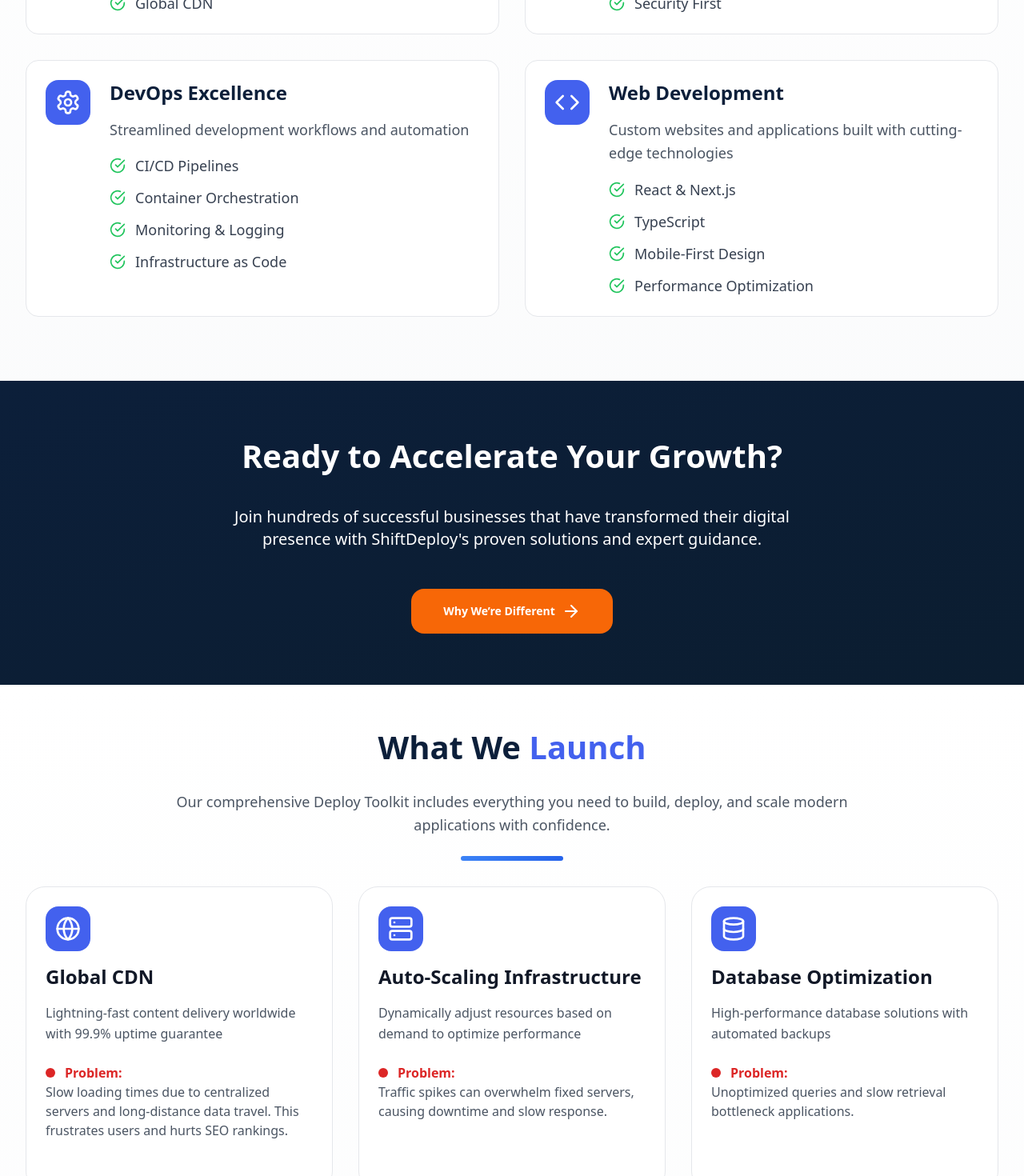
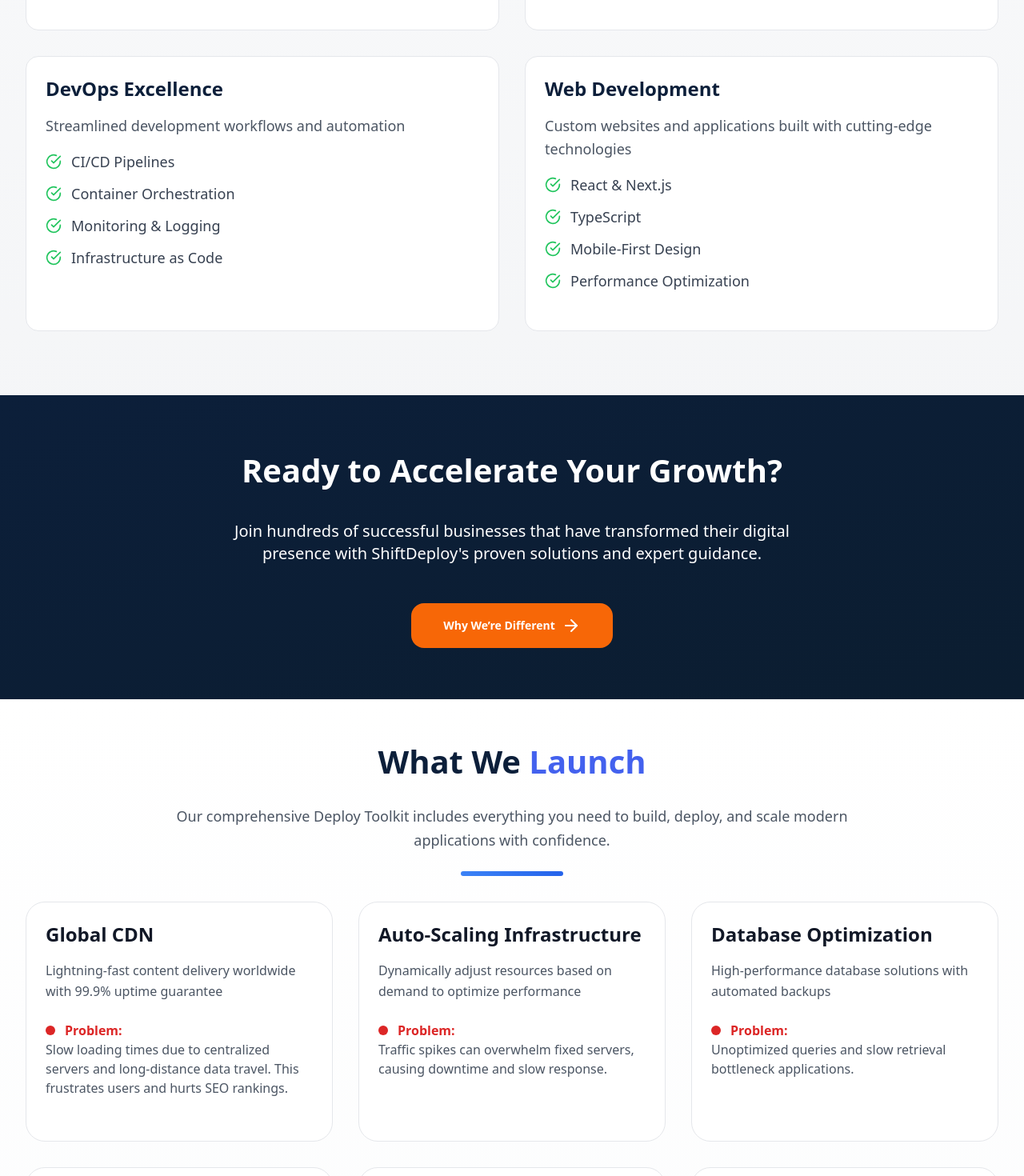
Before and after one commit to Oriancoders/ShiftDeploy, a React (Vite) app: page / in a window 1280 px wide. Shown: the part 1330-2800 px from the top of the page at 80% size. Built offline with nearby package versions, Linux system fonts and the light colour scheme.

Commit message:
pushing changes

```diff
--- a/src/Pages/DeployToolkit/sections/HeroSection.jsx
+++ b/src/Pages/DeployToolkit/sections/HeroSection.jsx
@@ -22,7 +22,6 @@ function HeroSection() {
   return (
     <section
       ref={sectionRef}
-      onMouseMove={handleMouseMove}
       className="relative  flex items-center justify-center bg-gradient-to-br from-blue-50 via-white to-indigo-50 overflow-hidden pt-32 py-10"
     >
       {/* Background Animation */}
@@ -33,8 +32,9 @@ function HeroSection() {
 
       <div className="max-w-6xl mx-auto px-6 text-center relative z-10">
         <div
-          className={`transition-all duration-1000 transform ${isVisible ? "translate-y-0 opacity-100" : "translate-y-10 opacity-0"
-            }`}
+          className={`transition-all duration-1000 transform ${
+            isVisible ? "translate-y-0 opacity-100" : "translate-y-10 opacity-0"
+          }`}
         >
           {/* Trust Indicator */}
           <div className="mb-6">
@@ -54,8 +54,9 @@ function HeroSection() {
 
           {/* Subheadline */}
           <div
-            className={`transition-all duration-1000 delay-300 transform ${isVisible ? "translate-y-0 opacity-100" : "translate-y-10 opacity-0"
-              }`}
+            className={`transition-all duration-1000 delay-300 transform ${
+              isVisible ? "translate-y-0 opacity-100" : "translate-y-10 opacity-0"
+            }`}
           >
             <p className="text-xl md:text-2xl text-gray-600 max-w-4xl mx-auto mb-8 leading-relaxed">
               The Deploy Toolkit is your on-demand team of engineers, DevOps pros, and product specialists — solving the
@@ -66,8 +67,9 @@ function HeroSection() {
 
           {/* Supporting Copy */}
           <div
-            className={`transition-all duration-1000 delay-500 transform ${isVisible ? "translate-y-0 opacity-100" : "translate-y-10 opacity-0"
-              }`}
+            className={`transition-all duration-1000 delay-500 transform ${
+              isVisible ? "translate-y-0 opacity-100" : "translate-y-10 opacity-0"
+            }`}
           >
             <div className="grid md:grid-cols-3 gap-6 max-w-4xl mx-auto mb-12">
               <div className="text-center">
@@ -86,8 +88,9 @@ function HeroSection() {
 
           {/* CTA */}
           <div
-            className={`transition-all duration-1000 delay-700 transform ${isVisible ? "translate-y-0 opacity-100" : "translate-y-10 opacity-0"
-              }`}
+            className={`transition-all duration-1000 delay-700 transform ${
+              isVisible ? "translate-y-0 opacity-100" : "translate-y-10 opacity-0"
+            }`}
           >
             <button className="group bg-gradient-to-r from-blue-600 to-indigo-600 hover:from-blue-700 hover:to-indigo-700 text-white text-xl font-semibold px-12 py-6 rounded-2xl transition-all duration-300 transform hover:scale-105 hover:shadow-2xl hover:shadow-blue-500/25 mb-6">
               <span className="flex items-center">
--- a/src/Pages/LandingPage/landingComps/DeployToolkit.jsx
+++ b/src/Pages/LandingPage/landingComps/DeployToolkit.jsx
@@ -146,10 +146,10 @@ const DeployToolkit = () => {
               variants={scaleOnHover}
             >
               <div
-                className="bg-white min-h-[380px] sm:min-h-[420px] lg:min-h-[380px] border sm:border-gray-200 rounded-3xl p-6 pb-12 sm:hover:border-blue-300  border-toSecBlue sm:hover:shadow-md  transition-all duration-300 group relative overflow-hidden"
+                className="bg-white min-h-[350px] sm:min-h-[280px] lg:min-h-[300px] border sm:border-gray-200 rounded-3xl p-6 pb-12 sm:hover:border-blue-300  border-toSecBlue sm:hover:shadow-md  transition-all duration-300 group relative overflow-hidden"
 
               >
-                <motion.div
+                {/* <motion.div
                   whileHover={{
                     y: -7,
                     rotateZ: -15,
@@ -161,7 +161,7 @@ const DeployToolkit = () => {
                   }}
                   className={` w-12 sm:w-16 lg:w-14 h-12 sm:h-16 lg:h-14 bg-secondaryBlue rounded-lg sm:rounded-xl lg:rounded-2xl flex items-center justify-center flex-shrink-0  mx-0 mb-4`}>
                   <tool.icon className="w-6 sm:w-8  h-6 sm:h-8  text-white" />
-                </motion.div>
+                </motion.div> */}
                 <h3 className="text-2xl font-bold  mb-2 sm:mb-3 lg:mb-4 text-gray-900">{tool.title}</h3>
                 <p className=" mb-3 sm:mb-4 lg:mb-6 leading-relaxed   text-base text-gray-600">{tool.description}</p>
 
@@ -208,7 +208,7 @@ const DeployToolkit = () => {
         <div className='w-full  bg-gradient-to-br from-primaryBlue to-toBlue text-white '>
           <div
 
-            className="w-full  py-8 px-6 sm:px-0 sm:p-8 lg:p-12 xl:p-16  drop-shadow-sm flex   max-w-7xl mx-auto gap-6"
+            className="w-full  py-8 px-6 sm:px-0 sm:p-8 lg:p-12 xl:p-16  drop-shadow-sm flex md:flex-row flex-col   max-w-7xl mx-auto gap-6"
           >
             <div className='flex-1 '>
               <h3 className="text-3xl xl:text-4xl max-w-xl lg:max-w-4xl xl:max-w-5xl font-bold  mb-4 sm:mb-6 lg:mb-8">
--- a/src/Pages/LandingPage/landingComps/FlightLogs.jsx
+++ b/src/Pages/LandingPage/landingComps/FlightLogs.jsx
@@ -112,8 +112,9 @@ const FlightLogs = () => {
               initial={{ opacity: 0, y: 60 }}
               animate={isInView ? { opacity: 1, y: 0 } : { opacity: 0, y: 60 }}
               transition={{ duration: 0.6, delay: index * 0.15 }}
-              className="bg-white border border-gray-200 rounded-xl sm:rounded-2xl lg:rounded-3xl p-4 sm:p-6 lg:p-8 hover:border-blue-300 hover:shadow-sm transition-all duration-300 group"
+              className="bg-white border border-gray-200 rounded-xl sm:rounded-2xl lg:rounded-3xl p-4 sm:p-6 lg:p-8 hover:border-blue-300 hover:shadow-sm transition-all duration-300 group flex flex-col justify-between"
             >
+              <div>
                 <div className="flex items-center space-x-2 sm:space-x-3 lg:space-x-4 mb-3 sm:mb-4 lg:mb-6">
                   <div className="w-10 sm:w-12 lg:w-16 h-10 sm:h-12 lg:h-16 rounded-full overflow-hidden shadow-lg flex-shrink-0">
                     <img
@@ -141,6 +142,7 @@ const FlightLogs = () => {
                   <p className="text-gray-700 leading-relaxed pl-4 sm:pl-6 lg:pl-8 text-sm">
                     {testimonial.review}
                   </p>
+                </div>
               </div>
 
               <div className="pt-2 sm:pt-3 lg:pt-4 border-t border-gray-200">
--- a/src/Pages/LandingPage/landingComps/GroundControlTeam.jsx
+++ b/src/Pages/LandingPage/landingComps/GroundControlTeam.jsx
@@ -85,7 +85,7 @@ const GroundControlTeam = () => {
         </motion.div>
 
         {/* Team Grid */}
-        <div className="grid sm:grid-cols-1 md:grid-cols-2 lg:grid-cols-2 xl:grid-cols-4 gap-6 sm:gap-8 lg:gap-10">
+        <div className="grid sm:grid-cols-1 md:grid-cols-2 lg:grid-cols-2  gap-6 sm:gap-8 lg:gap-10">
           {teamMembers.map((member, index) => (
             <motion.div
               key={index}
--- a/src/Pages/LandingPage/landingComps/InsideShiftDeploy.jsx
+++ b/src/Pages/LandingPage/landingComps/InsideShiftDeploy.jsx
@@ -42,7 +42,7 @@ const InsideShiftDeploy = () => {
   ];
 
   return (
-    <section id="inside-shiftdeploy" className="pt-4 sm:pt-12  text-textColor bg-gradient-to-b from-white to-gray-50">
+    <section id="inside-shiftdeploy" className="pt-4 sm:pt-12  text-textColor bg-gradient-to-b from-gray-50 to-gray-100">
       <div className=" mx-auto flex flex-col justify-center items-center ">
         <motion.div
           ref={ref}
@@ -84,7 +84,7 @@ const InsideShiftDeploy = () => {
               className="bg-white border sm:border-gray-200 rounded-xl md:rounded-2xl p-6 sm:hover:border-blue-300  border-toSecBlue sm:hover:shadow-md transition-all  group col-span-1 h-full"            // whileHover="whileHover"
             >
               <div className="flex flex-col  sm:flex-row items-start space-y-6 sm:space-y-0 sm:space-x-4 lg:space-x-6">
-                <motion.div
+                {/* <motion.div
                   whileHover={{
                     y: -7,
                     rotateZ: -15,
@@ -96,7 +96,7 @@ const InsideShiftDeploy = () => {
                   }}
                   className={` w-12 sm:w-16 lg:w-14 h-12 sm:h-16 lg:h-14 bg-secondaryBlue rounded-lg sm:rounded-xl lg:rounded-2xl flex items-center justify-center flex-shrink-0   mx-0`}>
                   <solution.icon className="w-6 sm:w-8  h-6 sm:h-8  text-white" />
-                </motion.div>
+                </motion.div> */}
                 <div className="flex-1 text-left space-y-4">
                   <h3 className="text-xl lg:text-2xl font-bold   text-primaryBlue">{solution.title}</h3>
                   <p className="  text-lg leading-relaxed text-gray-600">{solution.description}</p>
@@ -110,8 +110,8 @@ const InsideShiftDeploy = () => {
                   </ul>
                 </div>
               </div>
-{/*
-              <div className='w-full text-right translate-y-3 translate-x-3 cursor-pointer group-hover:opacity-100 opacity-0 text-primaryBlue font-bold'>Know More -{">"} </div> */}
+
+              <div className='w-full text-right translate-y-3 translate-x-3 cursor-pointer group-hover:opacity-100 opacity-0 text-primaryOrange '>Know More -{">"} </div>
 
             </motion.div>
           ))}
```
Lines whose indentation alone changed are shown as unchanged.
